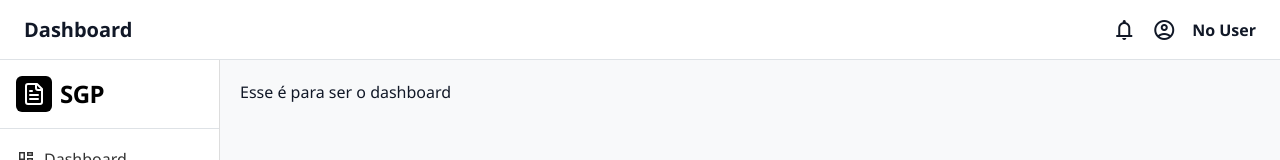
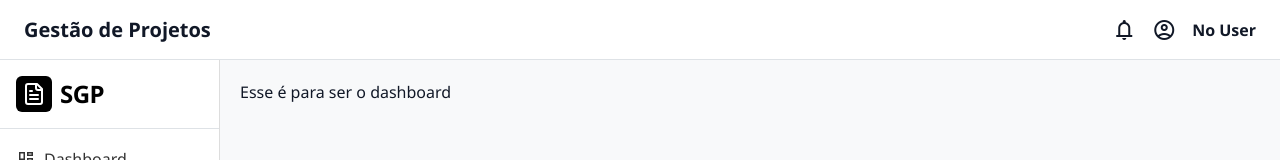
Before and after one commit to raunerlucas/app-gestao-projetos, an Angular app in the folder Frontend/gestao-projetos/: page /home/dashboard in a window 1280 px wide. Shown: the top 160 px of the page. Built offline with nearby package versions, Linux system fonts and the light colour scheme.

Commit message:
Feat: Update header title from 'Dashboard' to 'Gestão de Projetos'

```diff
--- a/Frontend/gestao-projetos/src/app/shared/header/header.html
+++ b/Frontend/gestao-projetos/src/app/shared/header/header.html
@@ -1,6 +1,6 @@
 <div class="header-container d-flex justify-content-between align-items-center px-4 py-2 border-bottom bg-white">
   <div class="title">
-    <h5 class="mb-0 fw-bold">Dashboard</h5>
+    <h5 class="mb-0 fw-bold">Gestão de Projetos</h5>
   </div>
   <div class="user-info d-flex align-items-center gap-3">
     <span class="material-symbols-outlined">notifications</span>
```
